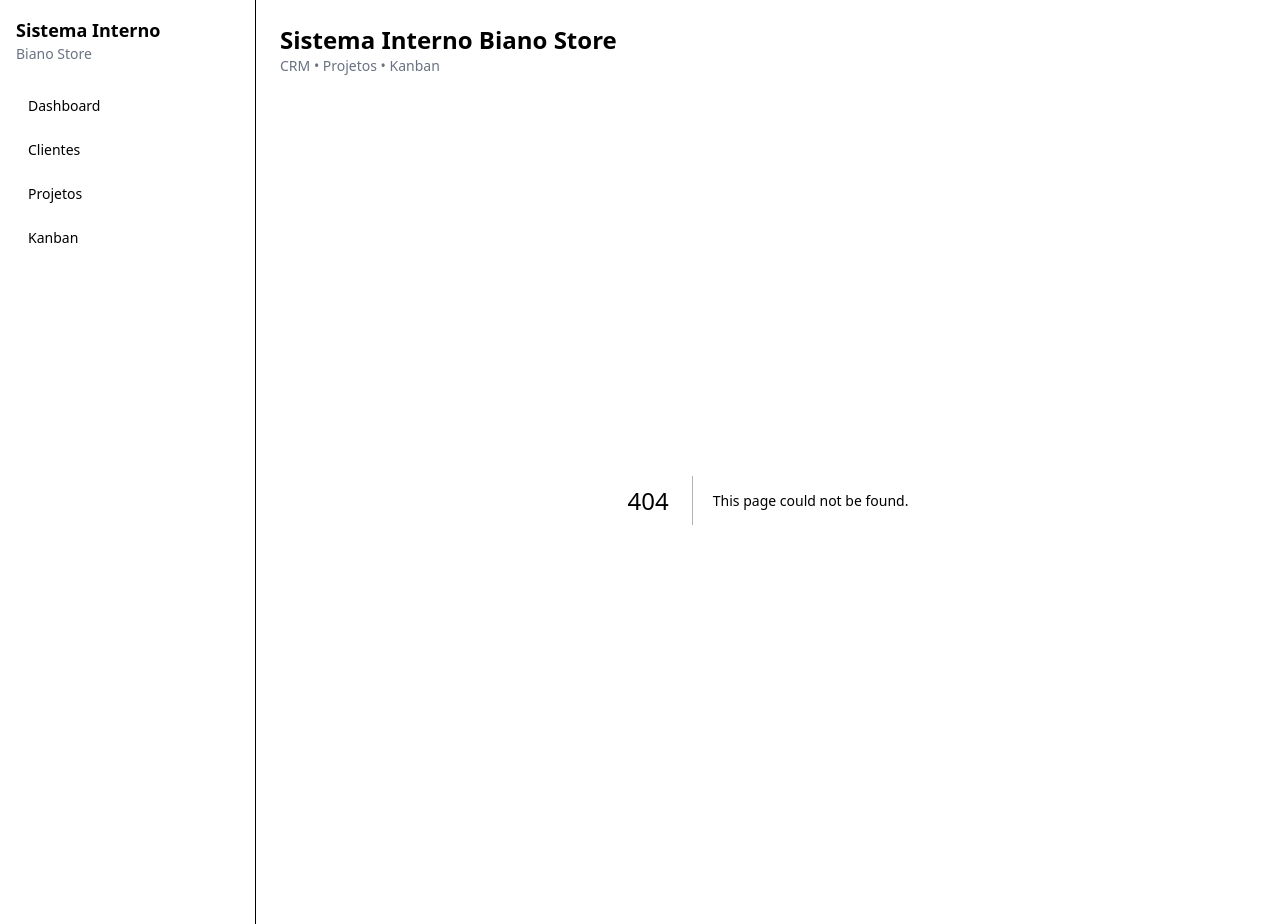
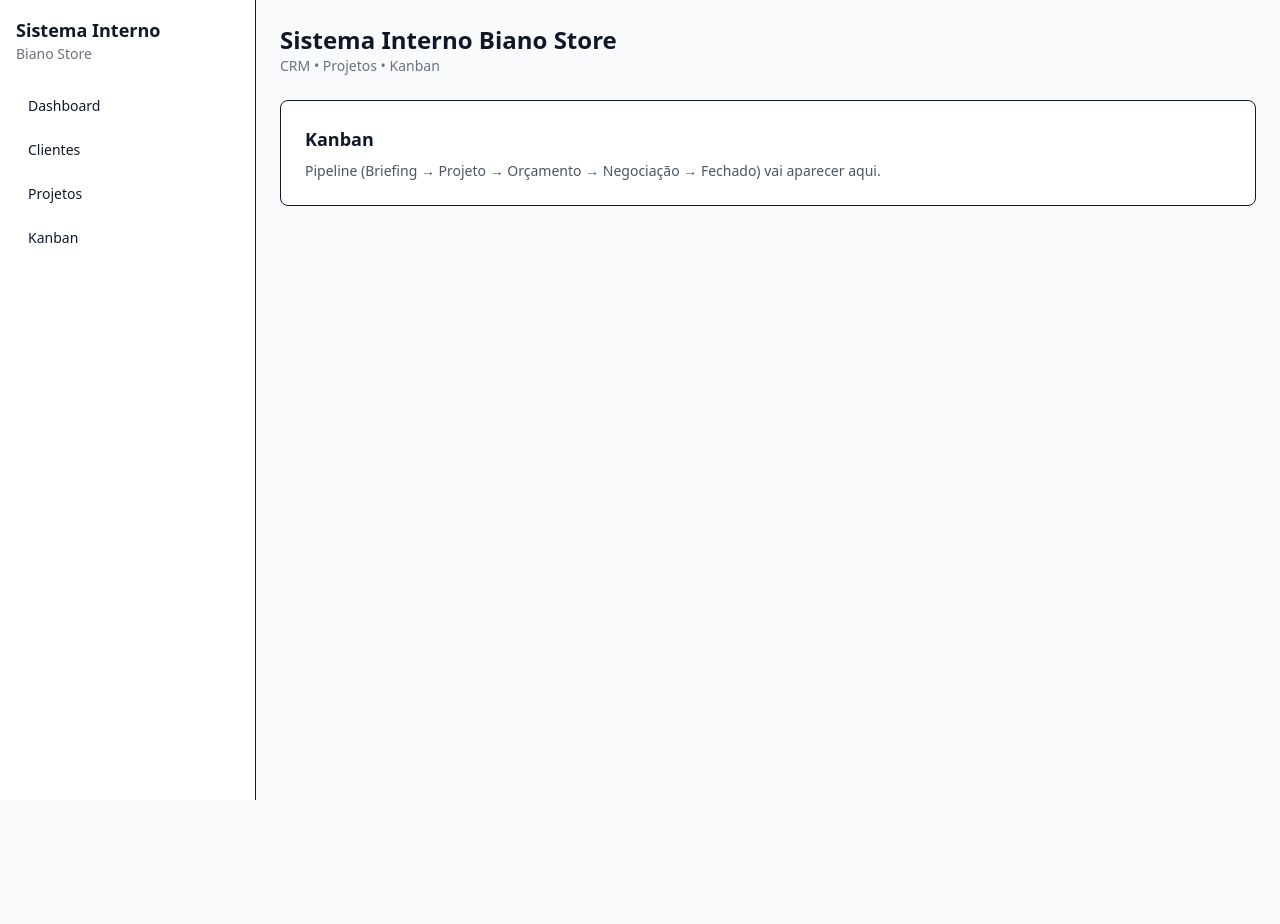
Before and after one commit to BianoMatheus/sistema-biano, a Next.js app: page /kanban in a window 1280 px wide. Before the commit this address had no page. After the commit the page ends 800 px from the top, so only its background shows below. Built offline with nearby package versions, Linux system fonts and the light colour scheme.

Commit message:
Create page.tsx

```diff
--- /dev/null
+++ b/app/kanban/page.tsx
@@ -0,0 +1,10 @@
+export default function Page() {
+  return (
+    <div className="rounded-lg border bg-white p-6">
+      <h2 className="text-lg font-semibold">Kanban</h2>
+      <p className="mt-2 text-sm text-gray-600">
+        Pipeline (Briefing → Projeto → Orçamento → Negociação → Fechado) vai aparecer aqui.
+      </p>
+    </div>
+  );
+}
```
